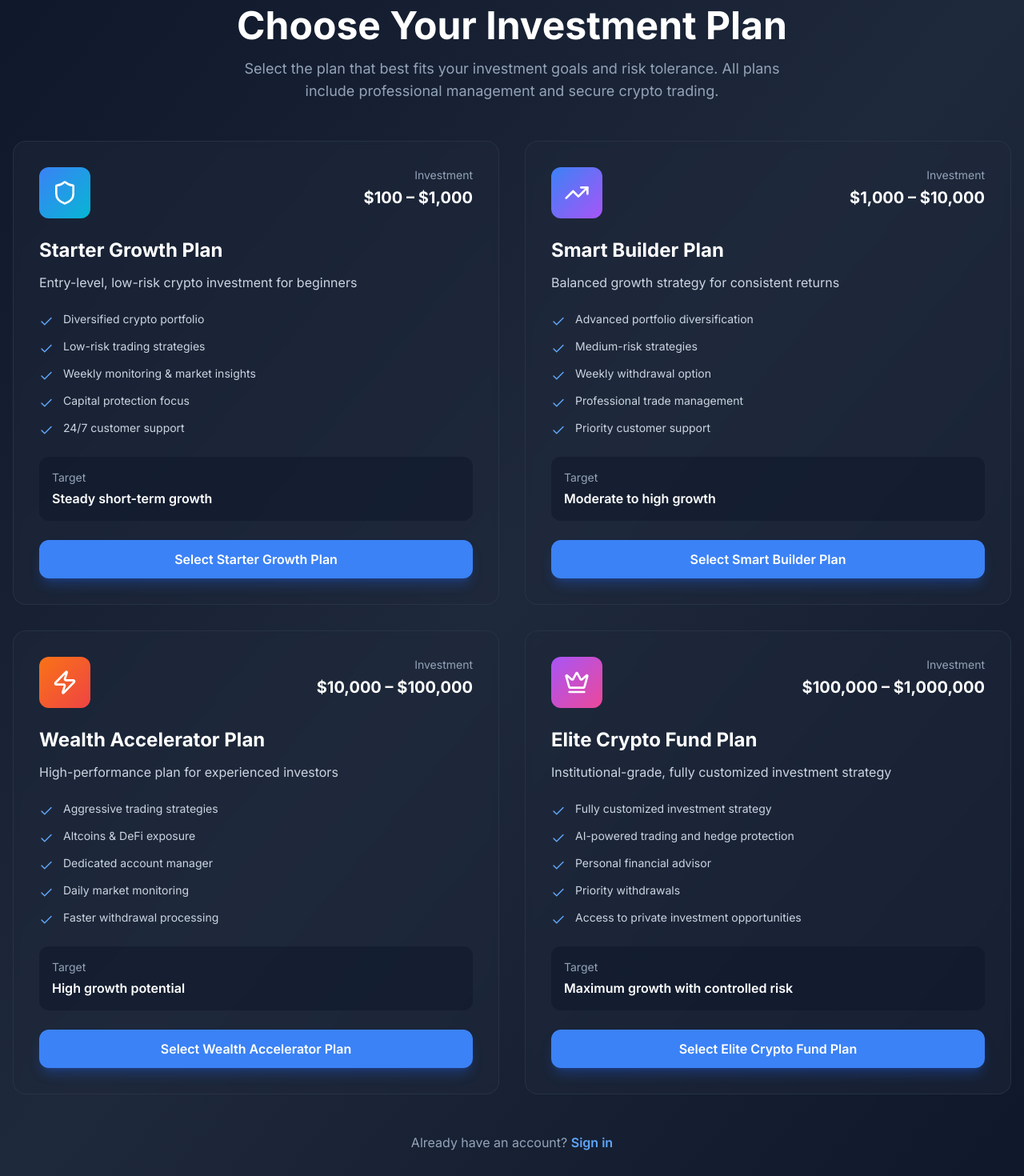
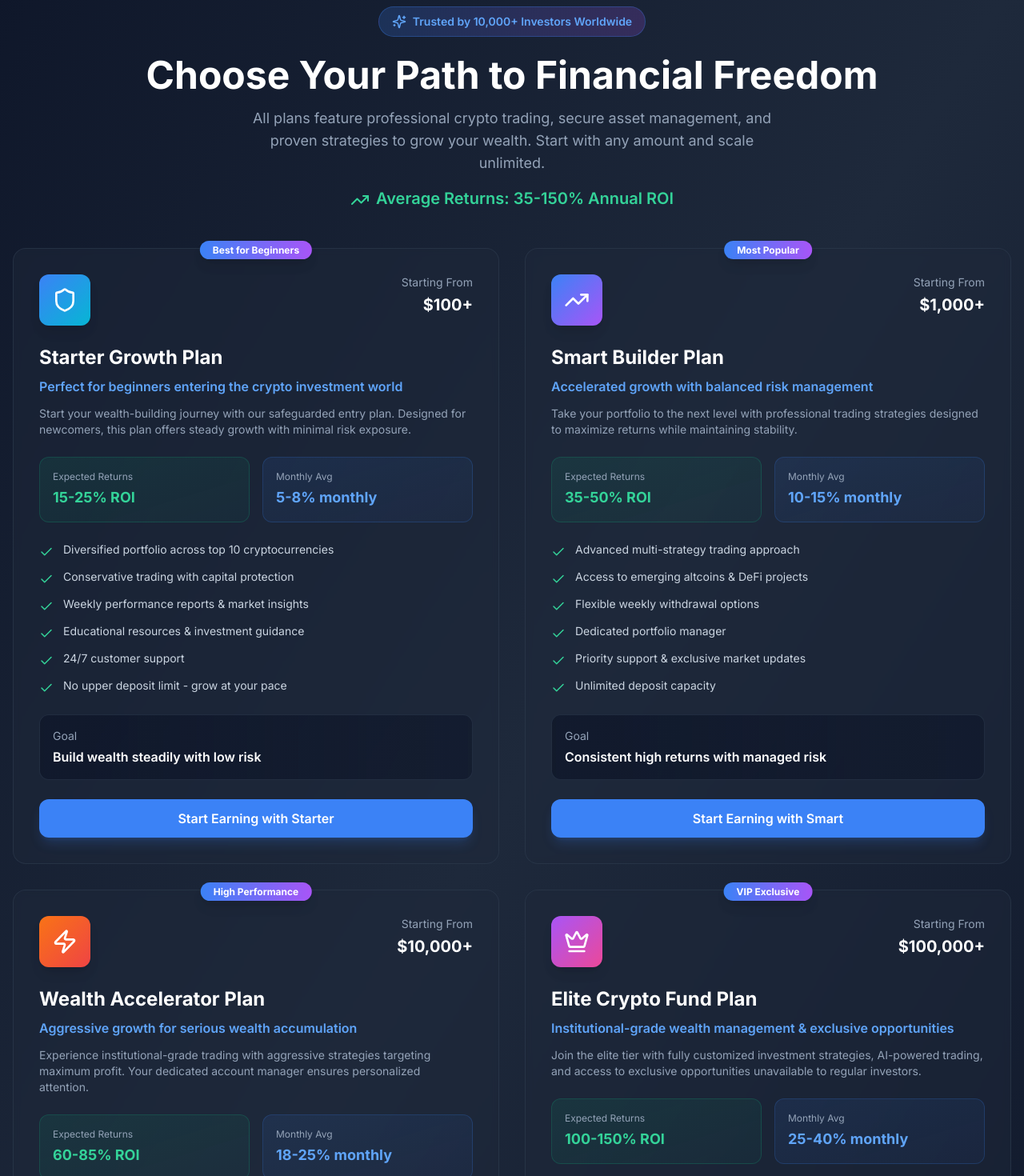
Before and after one commit to HenryMV9/PrimeBlock-Investments, a React (Vite) app: page /investment-plans in a window 1280 px wide. Shown: the part 40-1510 px from the top of the page at 80% size. Built offline with nearby package versions, Linux system fonts and the light colour scheme; no server answers.

Commit message:
Updated Dashboard.tsx

```diff
--- a/src/pages/Dashboard.tsx
+++ b/src/pages/Dashboard.tsx
@@ -28,11 +28,11 @@ import {
   Crown,
 } from 'lucide-react'
 
-const planDetails: Record<string, { name: string; range: string; icon: typeof Shield }> = {
-  starter: { name: 'Starter Growth Plan', range: '$100 – $1,000', icon: Shield },
-  smart: { name: 'Smart Builder Plan', range: '$1,000 – $10,000', icon: TrendingUp },
-  wealth: { name: 'Wealth Accelerator Plan', range: '$10,000 – $100,000', icon: Zap },
-  elite: { name: 'Elite Crypto Fund Plan', range: '$100,000 – $1,000,000', icon: Crown }
+const planDetails: Record<string, { name: string; range: string; expectedReturns: string; icon: typeof Shield }> = {
+  starter: { name: 'Starter Growth Plan', range: '$100+', expectedReturns: '15-25% ROI', icon: Shield },
+  smart: { name: 'Smart Builder Plan', range: '$1,000+', expectedReturns: '35-50% ROI', icon: TrendingUp },
+  wealth: { name: 'Wealth Accelerator Plan', range: '$10,000+', expectedReturns: '60-85% ROI', icon: Zap },
+  elite: { name: 'Elite Crypto Fund Plan', range: '$100,000+', expectedReturns: '100-150% ROI', icon: Crown }
 }
 
 function formatCurrency(amount: number): string {
@@ -100,9 +100,9 @@ export default function Dashboard() {
       </div>
 
       {profile?.investment_plan && planDetails[profile.investment_plan] && (
-        <Card className="mb-6">
+        <Card className="mb-6 bg-gradient-to-r from-primary-500/10 to-accent-500/10 border-primary-500/30">
           <CardContent className="p-4">
-            <div className="flex items-center gap-4">
+            <div className="flex items-center gap-4 flex-wrap">
               {(() => {
                 const Icon = planDetails[profile.investment_plan].icon
                 return (
@@ -111,15 +111,21 @@ export default function Dashboard() {
                   </div>
                 )
               })()}
-              <div className="flex-1">
+              <div className="flex-1 min-w-[200px]">
                 <p className="text-sm text-slate-400 mb-1">Your Investment Plan</p>
                 <p className="text-lg font-bold text-white">{planDetails[profile.investment_plan].name}</p>
-                <p className="text-sm text-primary-400">{planDetails[profile.investment_plan].range}</p>
+                <p className="text-sm text-primary-400">{planDetails[profile.investment_plan].range} minimum</p>
               </div>
               <div className="text-right">
-                <p className="text-xs text-slate-400 mb-1">Deposit Range</p>
+                <p className="text-xs text-slate-400 mb-1">Expected Returns</p>
+                <p className="text-emerald-400 font-bold text-lg">
+                  {planDetails[profile.investment_plan].expectedReturns}
+                </p>
+              </div>
+              <div className="text-right">
+                <p className="text-xs text-slate-400 mb-1">Min Deposit</p>
                 <p className="text-sm font-semibold text-white">
-                  {formatCurrency(profile.plan_min_amount)} - {formatCurrency(profile.plan_max_amount)}
+                  {formatCurrency(profile.plan_min_amount)}
                 </p>
               </div>
             </div>
--- a/src/pages/InvestmentPlans.tsx
+++ b/src/pages/InvestmentPlans.tsx
@@ -1,6 +1,6 @@
 import { useState } from 'react'
 import { useNavigate } from 'react-router-dom'
-import { TrendingUp, Shield, Zap, Crown, Check } from 'lucide-react'
+import { TrendingUp, Shield, Zap, Crown, Check, Sparkles, TrendingUpIcon } from 'lucide-react'
 import Button from '../components/Button'
 
 interface Plan {
@@ -13,7 +13,11 @@ interface Plan {
   summary: string
   features: string[]
   target: string
+  expectedReturns: string
+  monthlyReturns: string
+  description: string
   color: string
+  badge?: string
 }
 
 const plans: Plan[] = [
@@ -21,73 +25,93 @@ const plans: Plan[] = [
     id: 'starter',
     name: 'Starter Growth Plan',
     icon: Shield,
-    investmentRange: '$100 – $1,000',
+    investmentRange: '$100+',
     minAmount: 100,
     maxAmount: 1000,
-    summary: 'Entry-level, low-risk crypto investment for beginners',
+    summary: 'Perfect for beginners entering the crypto investment world',
+    description: 'Start your wealth-building journey with our safeguarded entry plan. Designed for newcomers, this plan offers steady growth with minimal risk exposure.',
+    expectedReturns: '15-25% ROI',
+    monthlyReturns: '5-8% monthly',
     features: [
-      'Diversified crypto portfolio',
-      'Low-risk trading strategies',
-      'Weekly monitoring & market insights',
-      'Capital protection focus',
-      '24/7 customer support'
+      'Diversified portfolio across top 10 cryptocurrencies',
+      'Conservative trading with capital protection',
+      'Weekly performance reports & market insights',
+      'Educational resources & investment guidance',
+      '24/7 customer support',
+      'No upper deposit limit - grow at your pace'
     ],
-    target: 'Steady short-term growth',
-    color: 'from-blue-500 to-cyan-500'
+    target: 'Build wealth steadily with low risk',
+    color: 'from-blue-500 to-cyan-500',
+    badge: 'Best for Beginners'
   },
   {
     id: 'smart',
     name: 'Smart Builder Plan',
     icon: TrendingUp,
-    investmentRange: '$1,000 – $10,000',
+    investmentRange: '$1,000+',
     minAmount: 1000,
     maxAmount: 10000,
-    summary: 'Balanced growth strategy for consistent returns',
+    summary: 'Accelerated growth with balanced risk management',
+    description: 'Take your portfolio to the next level with professional trading strategies designed to maximize returns while maintaining stability.',
+    expectedReturns: '35-50% ROI',
+    monthlyReturns: '10-15% monthly',
     features: [
-      'Advanced portfolio diversification',
-      'Medium-risk strategies',
-      'Weekly withdrawal option',
-      'Professional trade management',
-      'Priority customer support'
+      'Advanced multi-strategy trading approach',
+      'Access to emerging altcoins & DeFi projects',
+      'Flexible weekly withdrawal options',
+      'Dedicated portfolio manager',
+      'Priority support & exclusive market updates',
+      'Unlimited deposit capacity'
     ],
-    target: 'Moderate to high growth',
-    color: 'from-primary-500 to-accent-500'
+    target: 'Consistent high returns with managed risk',
+    color: 'from-primary-500 to-accent-500',
+    badge: 'Most Popular'
   },
   {
     id: 'wealth',
     name: 'Wealth Accelerator Plan',
     icon: Zap,
-    investmentRange: '$10,000 – $100,000',
+    investmentRange: '$10,000+',
     minAmount: 10000,
     maxAmount: 100000,
-    summary: 'High-performance plan for experienced investors',
+    summary: 'Aggressive growth for serious wealth accumulation',
+    description: 'Experience institutional-grade trading with aggressive strategies targeting maximum profit. Your dedicated account manager ensures personalized attention.',
+    expectedReturns: '60-85% ROI',
+    monthlyReturns: '18-25% monthly',
     features: [
-      'Aggressive trading strategies',
-      'Altcoins & DeFi exposure',
-      'Dedicated account manager',
-      'Daily market monitoring',
-      'Faster withdrawal processing'
+      'Aggressive multi-asset trading strategies',
+      'Premium DeFi & high-potential altcoin exposure',
+      'Personal account manager with direct line',
+      'Real-time portfolio monitoring & daily updates',
+      'Express withdrawal processing (24-48hrs)',
+      'No maximum deposit restrictions'
     ],
-    target: 'High growth potential',
-    color: 'from-orange-500 to-red-500'
+    target: 'Maximum returns for experienced investors',
+    color: 'from-orange-500 to-red-500',
+    badge: 'High Performance'
   },
   {
     id: 'elite',
     name: 'Elite Crypto Fund Plan',
     icon: Crown,
-    investmentRange: '$100,000 – $1,000,000',
+    investmentRange: '$100,000+',
     minAmount: 100000,
     maxAmount: 1000000,
-    summary: 'Institutional-grade, fully customized investment strategy',
+    summary: 'Institutional-grade wealth management & exclusive opportunities',
+    description: 'Join the elite tier with fully customized investment strategies, AI-powered trading, and access to exclusive opportunities unavailable to regular investors.',
+    expectedReturns: '100-150% ROI',
+    monthlyReturns: '25-40% monthly',
     features: [
-      'Fully customized investment strategy',
-      'AI-powered trading and hedge protection',
-      'Personal financial advisor',
-      'Priority withdrawals',
-      'Access to private investment opportunities'
+      'Fully personalized investment strategy',
+      'AI-powered algorithmic trading & hedge protection',
+      'Personal financial advisor & wealth strategist',
+      'Priority withdrawals & instant liquidity',
+      'Exclusive pre-sale & private investment access',
+      'Unlimited investment capacity - scale infinitely'
     ],
-    target: 'Maximum growth with controlled risk',
-    color: 'from-purple-500 to-pink-500'
+    target: 'Elite wealth creation with maximum flexibility',
+    color: 'from-purple-500 to-pink-500',
+    badge: 'VIP Exclusive'
   }
 ]
 
@@ -104,12 +128,19 @@ export default function InvestmentPlans() {
     <div className="min-h-screen bg-gradient-to-br from-slate-900 via-slate-800 to-slate-900">
       <div className="container mx-auto px-4 py-12">
         <div className="text-center mb-12">
+          <div className="inline-flex items-center gap-2 px-4 py-2 bg-gradient-to-r from-primary-500/20 to-accent-500/20 border border-primary-500/30 rounded-full mb-6">
+            <Sparkles className="text-primary-400" size={18} />
+            <span className="text-primary-400 font-semibold text-sm">Trusted by 10,000+ Investors Worldwide</span>
+          </div>
           <h1 className="text-4xl lg:text-5xl font-bold text-white mb-4">
-            Choose Your Investment Plan
+            Choose Your Path to Financial Freedom
           </h1>
-          <p className="text-lg text-slate-400 max-w-2xl mx-auto">
-            Select the plan that best fits your investment goals and risk tolerance.
-            All plans include professional management and secure crypto trading.
+          <p className="text-lg text-slate-400 max-w-2xl mx-auto mb-4">
+            All plans feature professional crypto trading, secure asset management, and proven strategies to grow your wealth. Start with any amount and scale unlimited.
+          </p>
+          <p className="text-emerald-400 font-semibold text-xl">
+            <TrendingUpIcon className="inline mr-2" size={24} />
+            Average Returns: 35-150% Annual ROI
           </p>
         </div>
 
@@ -119,43 +150,63 @@ export default function InvestmentPlans() {
             return (
               <div
                 key={plan.id}
-                className={`relative bg-slate-800/50 backdrop-blur-sm border border-slate-700/50 rounded-2xl p-8 hover:border-primary-500/50 transition-all duration-300 ${
+                className={`relative bg-slate-800/50 backdrop-blur-sm border border-slate-700/50 rounded-2xl p-8 hover:border-primary-500/50 hover:shadow-2xl hover:shadow-primary-500/10 transition-all duration-300 ${
                   selectedPlan === plan.id ? 'ring-2 ring-primary-500' : ''
                 }`}
               >
+                {plan.badge && (
+                  <div className="absolute -top-3 left-1/2 transform -translate-x-1/2">
+                    <span className="px-4 py-1 bg-gradient-to-r from-primary-500 to-accent-500 text-white text-xs font-bold rounded-full shadow-lg">
+                      {plan.badge}
+                    </span>
+                  </div>
+                )}
+
                 <div className="flex items-start justify-between mb-6">
-                  <div className={`p-4 bg-gradient-to-br ${plan.color} rounded-xl`}>
+                  <div className={`p-4 bg-gradient-to-br ${plan.color} rounded-xl shadow-lg`}>
                     <Icon className="text-white" size={32} />
                   </div>
                   <div className="text-right">
-                    <p className="text-sm text-slate-400 mb-1">Investment</p>
+                    <p className="text-sm text-slate-400 mb-1">Starting From</p>
                     <p className="text-xl font-bold text-white">{plan.investmentRange}</p>
                   </div>
                 </div>
 
-                <h3 className="text-2xl font-bold text-white mb-3">{plan.name}</h3>
-                <p className="text-slate-300 mb-6">{plan.summary}</p>
+                <h3 className="text-2xl font-bold text-white mb-2">{plan.name}</h3>
+                <p className="text-primary-400 font-semibold mb-3">{plan.summary}</p>
+                <p className="text-slate-400 text-sm mb-6">{plan.description}</p>
+
+                <div className="grid grid-cols-2 gap-4 mb-6">
+                  <div className="bg-gradient-to-br from-emerald-500/10 to-emerald-500/5 border border-emerald-500/20 rounded-xl p-4">
+                    <p className="text-xs text-slate-400 mb-1">Expected Returns</p>
+                    <p className="text-emerald-400 font-bold text-lg">{plan.expectedReturns}</p>
+                  </div>
+                  <div className="bg-gradient-to-br from-blue-500/10 to-blue-500/5 border border-blue-500/20 rounded-xl p-4">
+                    <p className="text-xs text-slate-400 mb-1">Monthly Avg</p>
+                    <p className="text-blue-400 font-bold text-lg">{plan.monthlyReturns}</p>
+                  </div>
+                </div>
 
                 <div className="space-y-3 mb-6">
                   {plan.features.map((feature, index) => (
                     <div key={index} className="flex items-start gap-3">
-                      <Check className="text-primary-400 flex-shrink-0 mt-1" size={18} />
+                      <Check className="text-emerald-400 flex-shrink-0 mt-1" size={18} />
                       <span className="text-slate-300 text-sm">{feature}</span>
                     </div>
                   ))}
                 </div>
 
-                <div className="bg-slate-900/50 rounded-xl p-4 mb-6">
-                  <p className="text-sm text-slate-400 mb-1">Target</p>
+                <div className="bg-gradient-to-r from-slate-900/80 to-slate-900/60 rounded-xl p-4 mb-6 border border-slate-700/50">
+                  <p className="text-sm text-slate-400 mb-1">Goal</p>
                   <p className="text-white font-semibold">{plan.target}</p>
                 </div>
 
                 <Button
                   fullWidth
                   onClick={() => handleSelectPlan(plan.id)}
-                  className="bg-gradient-to-r from-primary-500 to-accent-500 hover:from-primary-600 hover:to-accent-600"
+                  className="bg-gradient-to-r from-primary-500 to-accent-500 hover:from-primary-600 hover:to-accent-600 shadow-lg shadow-primary-500/20"
                 >
-                  Select {plan.name}
+                  Start Earning with {plan.name.split(' ')[0]}
                 </Button>
               </div>
             )
```
Also changed, not shown: src/pages/Deposit.tsx (+4 -4 lines).
